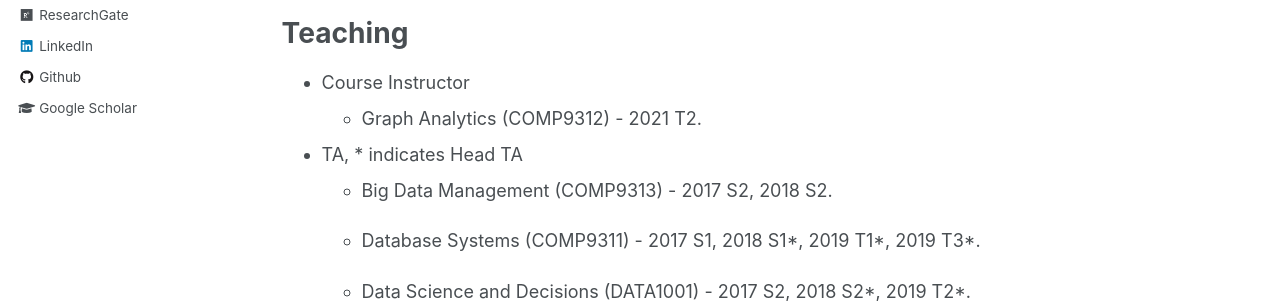
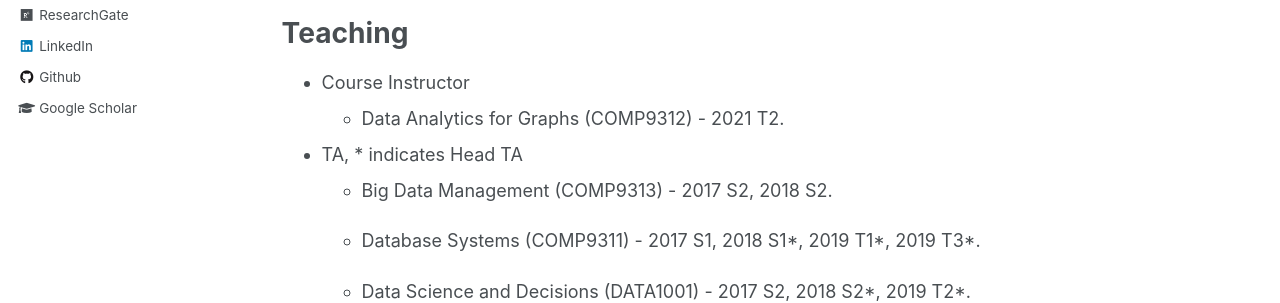
Before and after one commit to cs-kaiwang/cs-kaiwang.github.io, a Jekyll site: the page built from _pages/about.md, in a window 1280 px wide and 900 px high, scrolled down 1645 px. Shown: the part 383-686 px from the top of the window. Built offline with Jekyll 4.4.1, drawn with Linux system fonts in a browser that asks for light colours.

Commit message:
Update about.md

```diff
--- a/_pages/about.md
+++ b/_pages/about.md
@@ -51,7 +51,7 @@ Academic Services
 Teaching
 ======
 - Course Instructor
-  - Graph Analytics  (COMP9312) -  2021 T2.
+  - Data Analytics for Graphs  (COMP9312) -  2021 T2.
 
 - TA, * indicates Head TA
   - Big Data Management  (COMP9313) -  2017 S2, 2018 S2.
```
